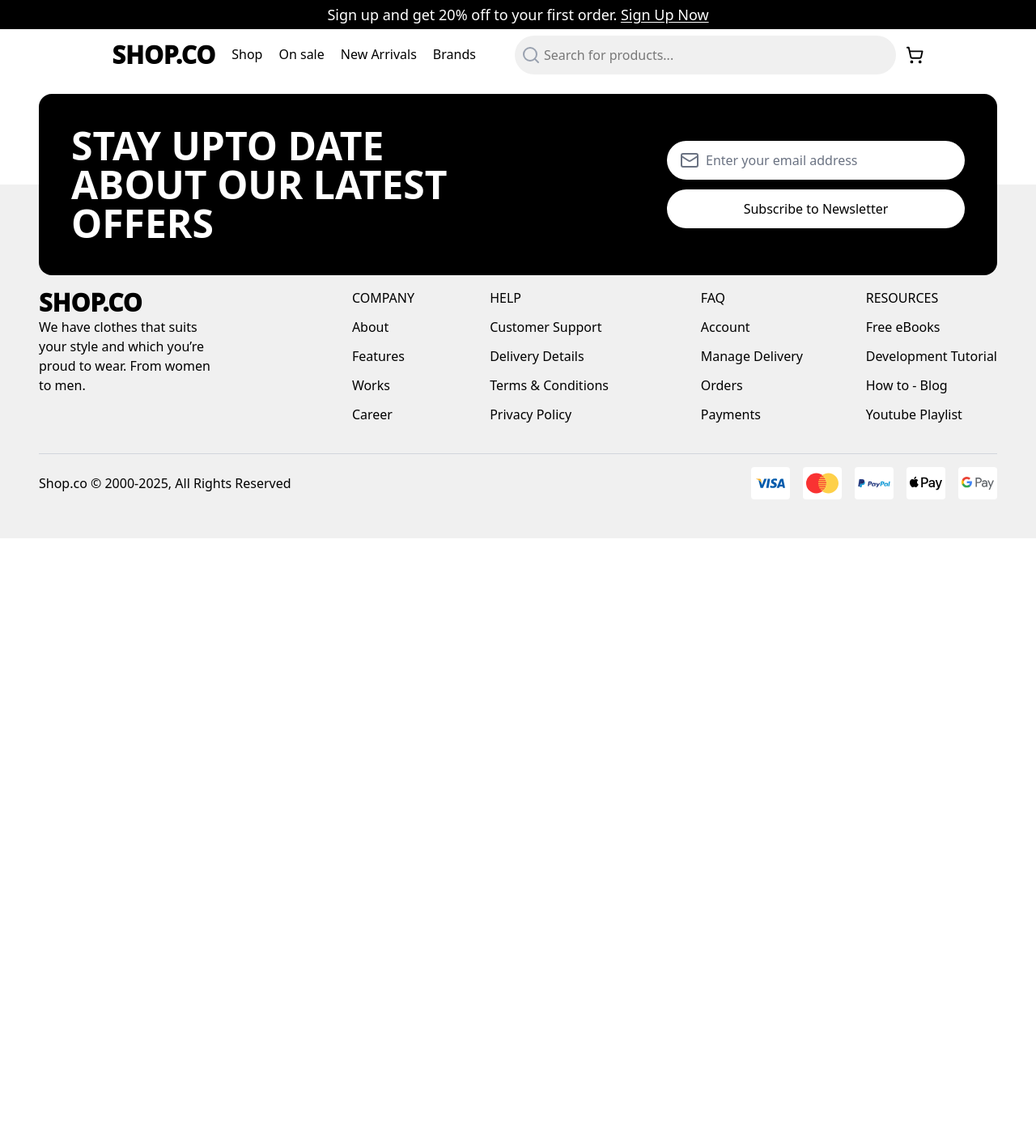
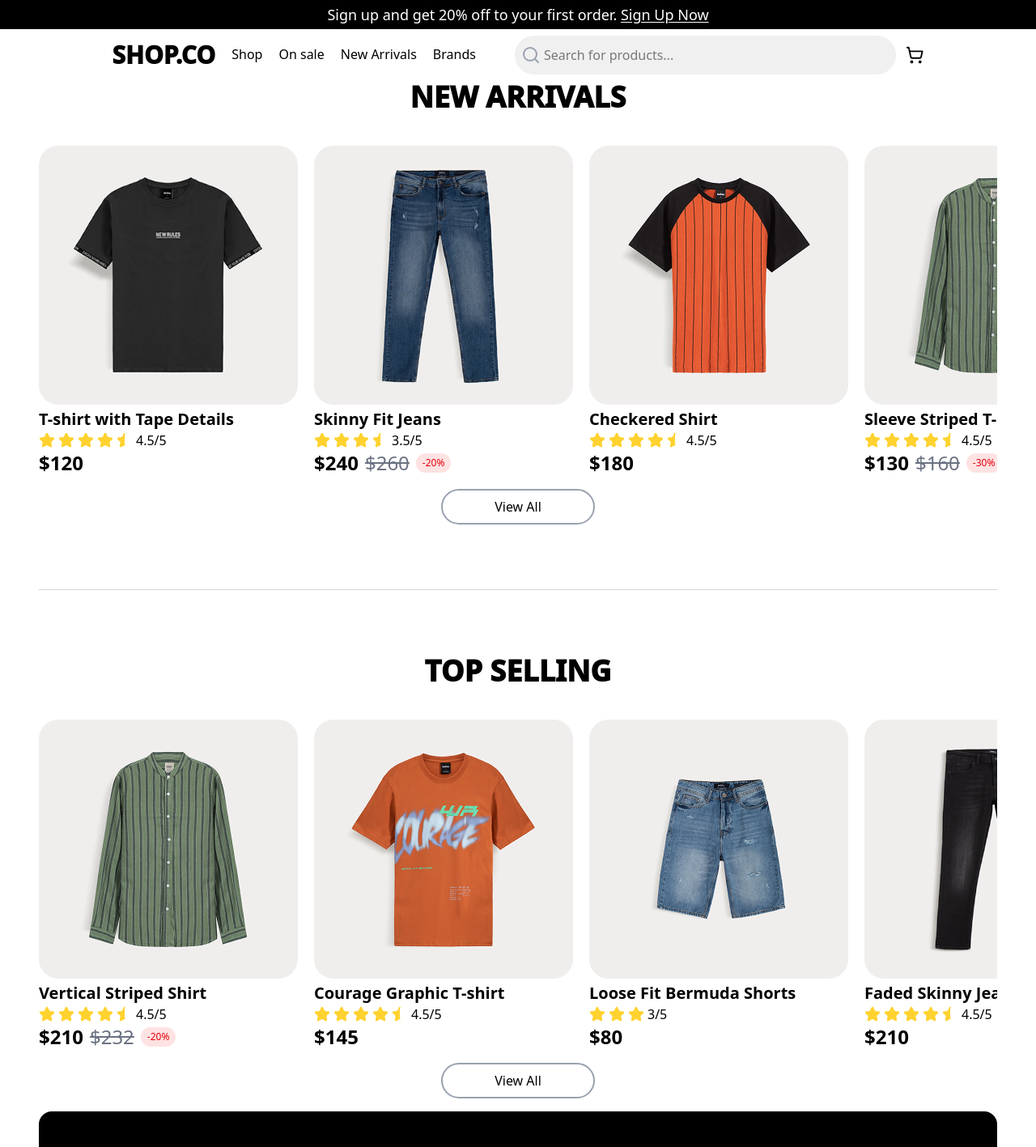
Before and after one commit to FotsFreddy/Shop.co, a React (Vite) app: page /homepage in a window 1280 px wide. Shown: the top 1417 px of the page at 81% size. Before the commit the page ends 800 px from the top, so only its background shows below. Built offline with nearby package versions, Linux system fonts and the light colour scheme.

Commit message:
created the product section component and added it to the home page

```diff
--- /dev/null
+++ b/src/components/homePageComponents/productSection/ProductSection.tsx
@@ -0,0 +1,90 @@
+import { Link } from "react-router";
+import ProductCard, { ProductCardProps } from "../../ui/productCard/ProductCard";
+
+interface ProductSectionProps {
+  sectionTitle: string;
+}
+
+const newArrivals: Array<ProductCardProps> = [
+  {
+    imageSrc: "/images/productImages/t-shirts/t-shirt-1.png",
+    title: "T-shirt with Tape Details",
+    price: 120,
+    rating: 4.5,
+  },
+  {
+    imageSrc: "/images/productImages/jeans/jean-1.png",
+    title: "Skinny Fit Jeans",
+    price: 240,
+    oldPrice: 260,
+    rating: 3.5,
+    discount: 20,
+  },
+  {
+    imageSrc: "/images/productImages/t-shirts/t-shirt-3.png",
+    title: "Checkered Shirt",
+    price: 180,
+    rating: 4.5,
+  },
+  {
+    imageSrc: "/images/productImages/t-shirts/t-shirt-4.png",
+    title: "Sleeve Striped T-shirt",
+    price: 130,
+    oldPrice: 160,
+    rating: 4.5,
+    discount: 30,
+  },
+];
+
+const topSelling: Array<ProductCardProps> = [
+  {
+    imageSrc: "/images/productImages/t-shirts/t-shirt-4.png",
+    title: "Vertical Striped Shirt",
+    price: 210,
+    oldPrice: 232,
+    rating: 4.5,
+    discount: 20,
+  },
+  {
+    imageSrc: "/images/productImages/t-shirts/t-shirt-5.png",
+    title: "Courage Graphic T-shirt",
+    price: 145,
+    rating: 4.5,
+  },
+  {
+    imageSrc: "/images/productImages/shorts/short-1.png",
+    title: "Loose Fit Bermuda Shorts",
+    price: 80,
+    rating: 3.0,
+  },
+  {
+    imageSrc: "/images/productImages/jeans/jean-2.png",
+    title: "Faded Skinny Jeans",
+    price: 210,
+    rating: 4.5,
+  },
+];
+
+export default function ProductSection({ sectionTitle }: ProductSectionProps) {
+  const arrayToMap = sectionTitle === "NEW ARRIVALS" ? newArrivals : topSelling;
+  return (
+    <section className="pl-4 md:px-12">
+      <h2 className="text-4xl font-[1000] text-center">{sectionTitle}</h2>
+      <div className="grid grid-flow-col gap-5 py-4 overflow-x-auto snap-x snap-proximity scroll-pr-4 md:pt-10 md:content-center">
+        {arrayToMap.map((item, index) => {
+          return <ProductCard key={index} {...item} />;
+        })}
+      </div>
+      <Link to={"/Category"}>
+        <button
+          className="w-full text-nowrap px-16 py-2  rounded-full border-gray-400 border-2 block m-auto cursor-pointer relative overflow-hidden
+                     sm:w-min
+                     hover:text-white
+                     after:bg-black after:-z-10 after:absolute after:left-0 after:top-0 after:w-full after:h-full after:transform after:transition-transform after:-translate-x-[110%] after:duration-500 after:ease-in-out hover:after:translate-x-0"
+        >
+          View All
+        </button>
+      </Link>
+    </section>
+  );
+}
--- a/src/pages/homePage/HomePage.tsx
+++ b/src/pages/homePage/HomePage.tsx
@@ -1,3 +1,4 @@
+import ProductSection from "../../components/homePageComponents/productSection/ProductSection";
 import Footer from "../../components/ui/footer/Footer";
 import Header from "../../components/ui/header/Header";
 
@@ -5,6 +6,9 @@ export default function HomePage() {
   return (
     <>
       <Header />
+      <ProductSection sectionTitle={"NEW ARRIVALS"} />
+      <hr className="border-gray-300 mx-4 my-10 md:my-20 md:mx-12 "/>
+      <ProductSection sectionTitle={"TOP SELLING"} />
       <Footer />
     </>
   );
```
